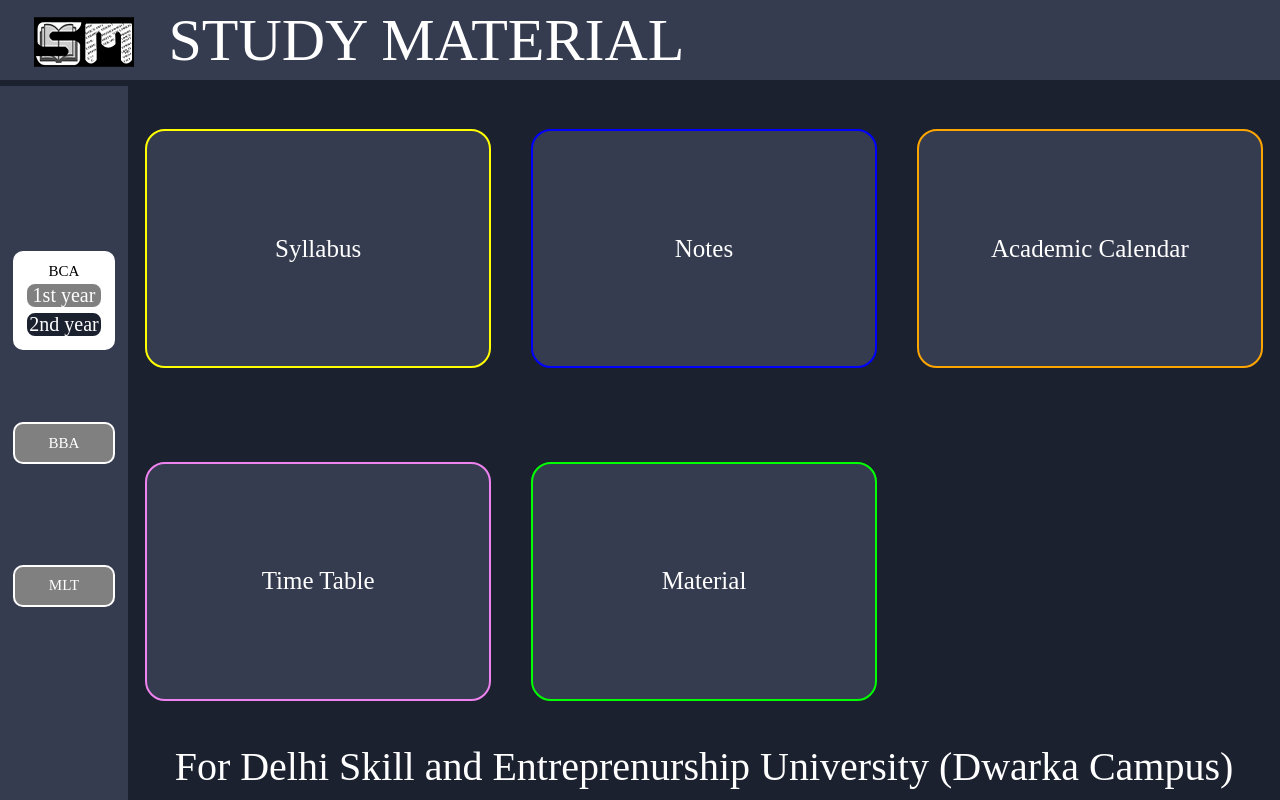
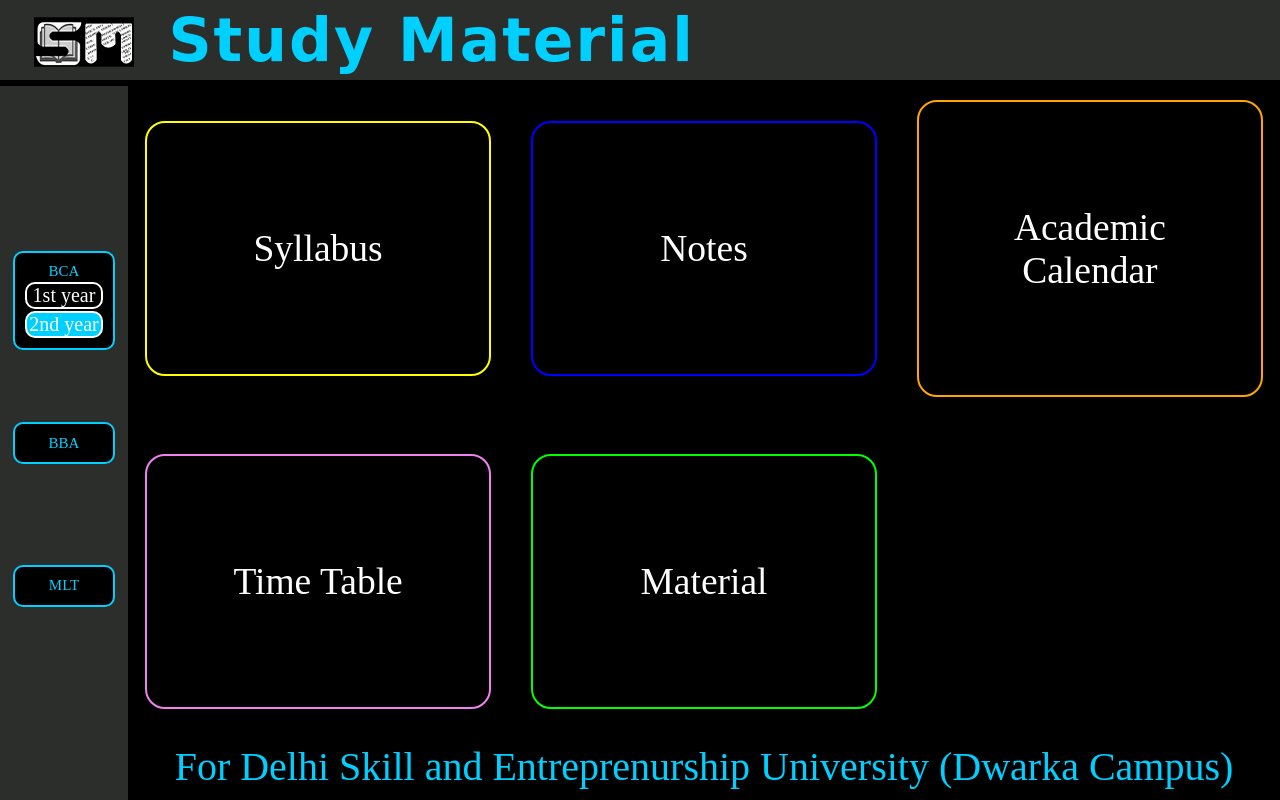
Before and after one commit to lakshayahujaa/study-material, a plain HTML site: page index.html in a window 1280 px wide. Drawn offline with Linux system fonts and the light colour scheme.

Commit message:
color change

```diff
--- a/index.html
+++ b/index.html
@@ -16,7 +16,7 @@
                     <img src="study-material.jpg">
                 </figure>
                 </div>
-                <div class="boxhd" id="caption">STUDY MATERIAL</div>
+                <div class="boxhd" id="caption">Study Material</div>
         </div>
         <div class="box" id="sidebar">
             <div class="boxsd" id="bca">BCA
--- a/stylenote.css
+++ b/stylenote.css
@@ -9,7 +9,7 @@
   overflow-x: hidden;
   overflow-y: auto;
   perspective: 10px;
-  background-color: #1c2130;
+  background-color: black;
   height: 100vh;
   width: 100%;
   display: grid;
@@ -23,7 +23,7 @@
 }
 #header {
   /* background-image: linear-gradient(to right, black, white, black,black,black,black, black); */
-  background-color: #363c50;
+  background-color: #2c2e2c;
   grid-area: hd;
   display: grid;
   grid-template-rows: 40%;
@@ -38,7 +38,7 @@
 }
 .boxhd {
   border: 2px solid white;
-  background-color: grey;
+  background-color: black;
   border-radius: 10px;
   font-size: 18px;
   padding: 9%;
@@ -46,14 +46,14 @@
 #logo {
   grid-area: logo;
   padding: 0%;
-  background-color: #363c50;
-  border: 2px solid #363c50;
+  background-color: #2c2e2c;
+  border: 2px solid #2c2e2c;
 }
 #mat {
   grid-area: mat;
   position: relative;
   z-index: 0;
-  color: white;
+  color: rgb(0, 208, 255);
 }
 #mat::before{
   content: "";
@@ -79,7 +79,7 @@
   grid-area: tt;
   position: relative;
   z-index: 0;
-  color: white;
+  color: rgb(0, 208, 255);
 }
 #tt::before{
   content: "";
@@ -129,7 +129,7 @@
 }
 #sidebar {
   /*background-image: linear-gradient(to bottom, black,black, black, black, black,grey,grey,#d4d4d4,grey,grey,black,black,black);*/
-  background-color: #363c50;
+  background-color: #2c2e2c;
   margin-top: 5%;
   grid-area: sd;
   display: grid;
@@ -148,8 +148,9 @@
   text-align: center;
 }
 .boxsd {
-  border: 2px solid white;
-  background-color: grey;
+  border: 2px solid rgb(0, 208, 255);
+  background-color: black;
+  color: rgb(0, 208, 255);
   border-radius: 10px;
   font-size: 15px;
   padding: 10%;
@@ -166,19 +167,19 @@
 .sd-bca-yr{
   border: 2px solid white;
   color: white;
-  background-color: grey;
+  background-color: black;
   font-size: 20px;
   border-radius: 10px;
 }
 #bca2{
-  background-color: #1c2130;
+  background-color: rgb(0, 208, 255);
 }
 #bca {
   grid-area: bca;
   position: relative;
   z-index: 0;
-  background-color: white;
-  color: black;
+  background-color: black;
+  color: rgb(0, 208, 255);
 }
 #bba {
   grid-area: bba;
@@ -225,7 +226,7 @@
   transform: scaleX(1);
 }
 #bca:hover{
-  color: black;
+  color: rgb(0, 208, 255);
 }
 #bba::before {
   content: "";
@@ -290,8 +291,8 @@
 }
 .boxass {
   border-radius: 20px;
-  background-color: #363c50;
-  font-size: 15px;
+  background-color: black;
+  font-size: 75%;
   padding: 15%;
   padding-top: 15%;
   padding-bottom: 15%;
@@ -663,7 +664,7 @@
 #footer{
   margin-top: 2%;
   grid-area: ft;
-  color: white;
+  color: rgb(0, 208, 255);
   font-size: large;
   text-align: center;
 }
--- a/stylesi.css
+++ b/stylesi.css
@@ -9,7 +9,7 @@
   overflow-x: hidden;
   overflow-y: auto;
   perspective: 10px;
-  background-color: #1c2130;
+  background-color: black;
   height: 100vh;
   width: 100%;
   display: grid;
@@ -24,7 +24,7 @@
 }
 #header {
   /* background-image: linear-gradient(to right, black, white, black,black,black,black, black); */
-  background-color: #363c50;
+  background-color: #2c2e2c;
   grid-area: hd;
   display: grid;
   grid-template-rows: 40%;
@@ -47,19 +47,21 @@
 #logo {
   grid-area: logo;
   padding: 0%;
-  background-color: #363c50;
-  border: 2px solid #363c50;
+  background-color: #2c2e2c;
+  border: 2px solid #2c2e2c;
   margin-left: 50%;
 }
 #caption{
   grid-area: caption;
   padding: 0%;
-  background-color: #363c50;
-  border: 2px solid #363c50;
+  background-color: #2c2e2c;
+  border: 2px solid #2c2e2c;
   text-align: left;
-  color: white;
+  color: rgb(0, 208, 255);
+  font-weight: 800;
+  letter-spacing: 2px;
   font-size: 60px;
-
+  font-family: cursive;
 }
 #logout{
   grid-area: logout;
@@ -72,7 +74,7 @@
   margin-right: 50%;
 }
 #sidebar {
-  background-color: #363c50;
+  background-color: #2c2e2c;
   margin-top: 5%;
   grid-area: sd;
   display: grid;
@@ -89,11 +91,11 @@
   text-align: center;
 }
 .boxsd {
-  border: 2px solid white;
-  background-color: grey;
+  border: 2px solid rgb(0, 208, 255);
+  background-color: black;
   border-radius: 10px;
   font-size: 15px;
-  color: white;
+  color: rgb(0, 208, 255);
   padding: 10%;
   display: flex;
   flex-direction: column;
@@ -102,22 +104,22 @@
 .sd-bca-yr{
   border: 2px solid white;
   color: white;
-  background-color: grey;
+  background-color: black;
   font-size: 20px;
   border-radius: 10px;
 }
 #bca2{
-  background-color: #1c2130;
+  background-color: rgb(0, 208, 255);
 }
 #bca {
   grid-area: bca;
   position: relative;
   z-index: 0;
-  background-color: white;
-  color: black;
+  background-color: black;
+  color: rgb(0, 208, 255);
 }
 #bca:hover{
-  color: black;
+  color: rgb(0, 208, 255);
 }
 #bba {
   grid-area: bba;
@@ -137,7 +139,7 @@
 }
 #bca::before {
   content: "";
-  background-color: white;
+  /* background-color: #649153; */
   position: absolute;
   top: 0;
   bottom: 0;
@@ -202,8 +204,8 @@
 .boxmain {
   margin-top: 5%;
   border-radius: 20px;
-  background-color: #363c50;
-  font-size: 25px;
+  background-color: #000000;
+  font-size: 75%;
   padding: 10%;
   height: 100%;
   padding-top: 30%;
@@ -424,7 +426,7 @@
   margin-top: 2%;
   font-size: large;
   grid-area: ft;
-  color: white;
+  color: rgb(0, 208, 255);
   text-align: center;
 }
  #sidebar2{
--- a/stylesyl.css
+++ b/stylesyl.css
@@ -9,7 +9,7 @@
   overflow-x: hidden;
   overflow-y: auto;
   perspective: 10px;
-  background-color: #1c2130;
+  background-color: black;
   height: 100vh;
   width: 100%;
   display: grid;
@@ -23,7 +23,7 @@
 }
 #header {
   /* background-image: linear-gradient(to right, black, white, black,black,black,black, black); */
-  background-color: #363c50;
+  background-color: #2c2e2c;
   grid-area: hd;
   display: grid;
   grid-template-rows: 40%;
@@ -37,8 +37,8 @@
   text-align: center;
 }
 .boxhd {
-  border: 2px solid white;
-  background-color: grey;
+  border: 2px solid rgb(0, 208, 255);
+  background-color: black;
   border-radius: 10px;
   font-size: 18px;
   padding: 9%;
@@ -46,14 +46,14 @@
 #logo {
   grid-area: logo;
   padding: 0%;
-  background-color: #363c50;
-  border: 2px solid #363c50;
+  background-color: #2c2e2c;
+  border: 2px solid #2c2e2c;
 }
 #mat {
   grid-area: mat;
   position: relative;
   z-index: 0;
-  color: white;
+  color: rgb(0, 208, 255);
 }
 #mat::before{
   content: "";
@@ -79,7 +79,7 @@
   grid-area: tt;
   position: relative;
   z-index: 0;
-  color: white;
+  color: rgb(0, 208, 255);
 }
 #tt::before{
   content: "";
@@ -129,7 +129,7 @@
 }
 #sidebar {
   /*background-image: linear-gradient(to bottom, black,black, black, black, black,grey,grey,#d4d4d4,grey,grey,black,black,black);*/
-  background-color: #363c50;
+  background-color: #2c2e2c;
   margin-top: 5%;
   grid-area: sd;
   display: grid;
@@ -148,8 +148,9 @@
   text-align: center;
 }
 .boxsd {
-  border: 2px solid white;
-  background-color: grey;
+  border: 2px solid rgb(0, 208, 255);
+  background-color: black;
+  color: rgb(0, 208, 255);
   border-radius: 10px;
   font-size: 15px;
   padding: 10%;
@@ -160,12 +161,12 @@
 .sd-bca-yr{
   border: 2px solid white;
   color: white;
-  background-color: grey;
+  background-color: black;
   font-size: 20px;
   border-radius: 10px;
 }
 #bca2{
-  background-color: #1c2130;
+  background-color: rgb(0, 208, 255);
 }
 #course {
   grid-area: course;
@@ -177,8 +178,8 @@
   grid-area: bca;
   position: relative;
   z-index: 0;
-  background-color: white;
-  color: black;
+  background-color: black;
+  color: rgb(0, 208, 255);
 }
 #bba {
   grid-area: bba;
@@ -225,7 +226,7 @@
   transform: scaleX(1);
 }
 #bca:hover{
-  color: black;
+  color: rgb(0, 208, 255);
 }
 #bba::before {
   content: "";
@@ -288,8 +289,8 @@
 }
 .boxass {
   border-radius: 20px;
-  background-color: #363c50;
-  font-size: 15px;
+  background-color: black;
+  font-size: 75%;
   padding-top: 5%;
   padding-bottom: 10%;
   padding-left: 5%;
@@ -665,7 +666,7 @@
 #footer{
   margin-top: 2%;
   grid-area: ft;
-  color: white;
+  color: rgb(0, 208, 255);
   font-size: large;
   text-align: center;
 }
```
